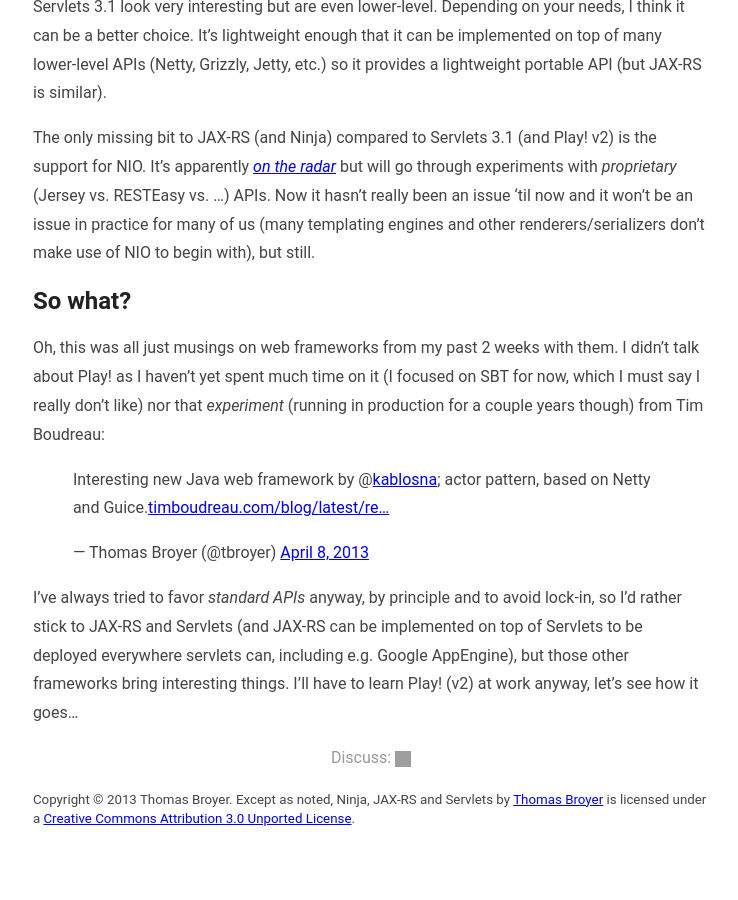
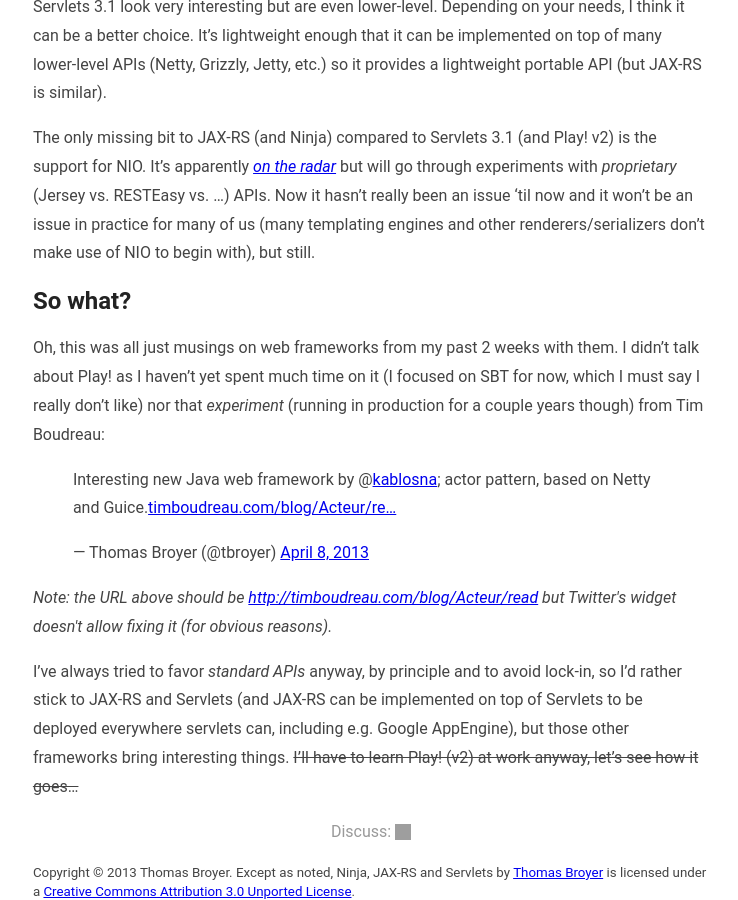
Before and after one commit to tbroyer/blog.ltgt.net, a Jekyll site: the page built from _posts/2013-04-18-ninja-jaxrs-and-servlets.md, in a window 1280 px wide and 900 px high, scrolled down 3019 px. Shown: the whole window, without its empty margins (269-1007 px from the left). Built offline with Jekyll 4.4.1, drawn with Linux system fonts in a browser that asks for light colours; Markdown is read by kramdown in place of the engine named in the settings; comment, search, counter and statistics services are not loaded; before the commit the page ends 3846 px from its top, so only the background shows below that; grey boxes are pictures that could not be loaded.

```diff
--- a/_config.yml
+++ b/_config.yml
@@ -2,3 +2,7 @@ markdown: redcarpet
 paginate: 50
 permalink: /:categories/:title
 pygments: true
+redcarpet:
+  extensions:
+    - strikethrough
+    - fenced_code_blocks
--- a/_posts/2013-04-18-ninja-jaxrs-and-servlets.md
+++ b/_posts/2013-04-18-ninja-jaxrs-and-servlets.md
@@ -124,11 +124,14 @@ talk about Play! as I haven't yet spent much time on it (I focused on SBT for no
 I must say I really don't like) nor that _experiment_ (running in production for a couple
 years though) from Tim Boudreau:
 
-<blockquote class="twitter-tweet"><p>Interesting new Java web framework by @<a href="https://twitter.com/kablosna">kablosna</a>; actor pattern, based on Netty and Guice.<a href="http://t.co/TIrgSBgQRK" title="http://timboudreau.com/blog/latest/read">timboudreau.com/blog/latest/re…</a></p>&mdash; Thomas Broyer (@tbroyer) <a href="https://twitter.com/tbroyer/status/321243058886815745">April 8, 2013</a></blockquote>
+<blockquote class="twitter-tweet"><p>Interesting new Java web framework by @<a href="https://twitter.com/kablosna">kablosna</a>; actor pattern, based on Netty and Guice.<a href="http://t.co/TIrgSBgQRK" title="http://timboudreau.com/blog/Acteur/read">timboudreau.com/blog/Acteur/re…</a></p>&mdash; Thomas Broyer (@tbroyer) <a href="https://twitter.com/tbroyer/status/321243058886815745">April 8, 2013</a></blockquote>
 <script async src="//platform.twitter.com/widgets.js" charset="utf-8"></script>
+<script>
+document.write("<p><em>Note: the URL above should be <a href='http://timboudreau.com/blog/Acteur/read'>http://timboudreau.com/blog/Acteur/read</a> but Twitter's widget doesn't allow fixing it (for obvious reasons).</em></p>");
+</script>
 
 I've always tried to favor _standard APIs_ anyway, by principle and to avoid lock-in, so
 I'd rather stick to JAX-RS and Servlets (and JAX-RS can be implemented on top of Servlets
 to be deployed everywhere servlets can, including e.g. Google AppEngine), but those other
-frameworks bring interesting things. I'll have to learn Play! (v2) at work anyway, let's
-see how it goes…
+frameworks bring interesting things. ~~I'll have to learn Play! (v2) at work anyway, let's
+see how it goes…~~
```
